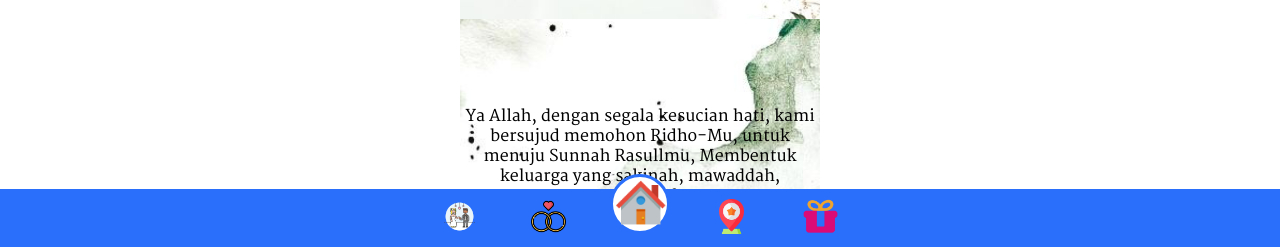
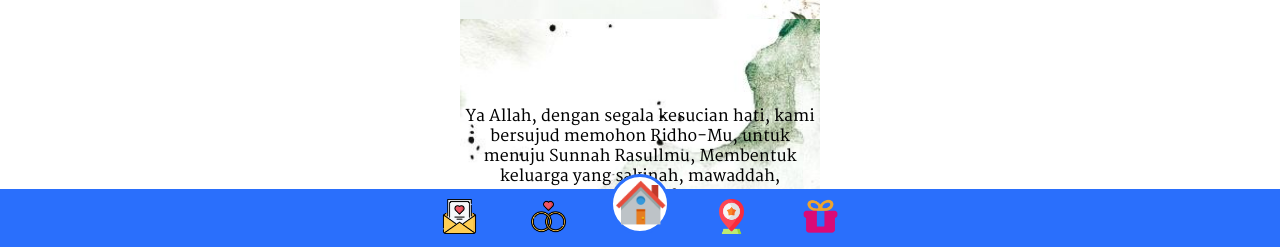
Before and after one commit to ujho/sample01, a plain HTML site: page index.html in a window 1280 px wide. Shown: the part 551-798 px from the top of the page. Drawn offline with nearby package versions, Linux system fonts and the light colour scheme.

Commit message:
Update index.html
Signed-off-by: ujho <110671581+ujho@users.noreply.github.com>

```diff
--- a/index.html
+++ b/index.html
@@ -296,7 +296,7 @@ Kel. Bpk. Abdulloh Saadi
 <div class="bottom-nav">
     <div class="bottom-link-nav">
     <a href="#mmp">
-     <img src="wedding-couple-icon.png" alt="mmp"></img>
+     <img src="tation.png" alt="mmp"></img>
     </a>
    <!-- batas -->
     <a href="#wedd">
```
